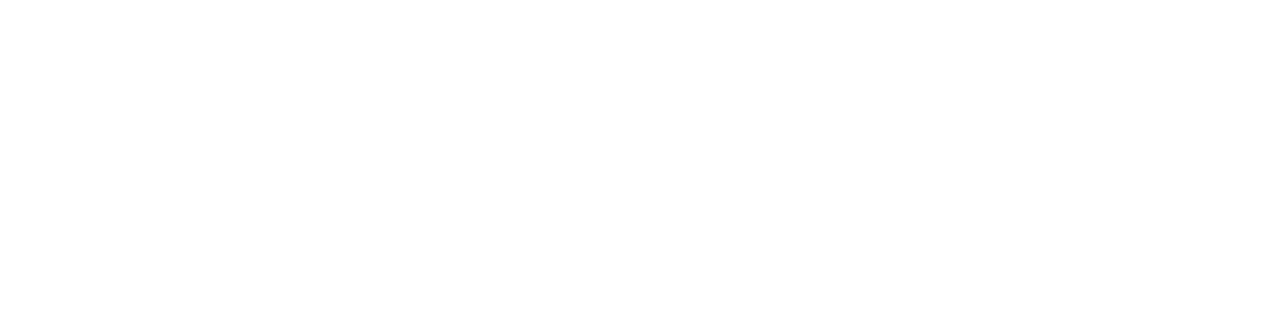
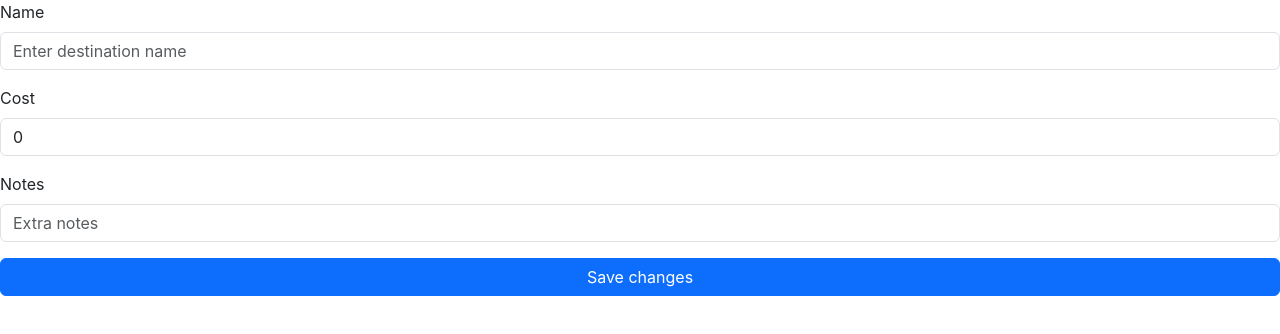
Before and after one commit to magiciansz/TT1_14, a React (Create React App) app in the folder frontend/dbs-tt24-itinerary/: page /edit-destination/1 in a window 1280 px wide. Before the commit this address had no page. Shown: the top 334 px of the page. Built offline with nearby package versions, Linux system fonts and the light colour scheme.

Commit message:
Completed all API integrations for destination CRUD

```diff
--- a/frontend/dbs-tt24-itinerary/src/App.js
+++ b/frontend/dbs-tt24-itinerary/src/App.js
@@ -5,6 +5,7 @@ import CreateItinerary from "./components/CreateItinerary";
 import Dashboard from "./components/Dashboard";
 import AddDestination from './components/AddDestination';
 import Destination from './components/Destination';
+import EditDestination from './components/EditDestination';
 
 function App() {
   return (
@@ -15,6 +16,8 @@ function App() {
         <Route path='create-itinerary' element={<CreateItinerary />} />
         <Route path='create-destination' element={<AddDestination />} />
         <Route path='destination' element={<Destination />} />
+        <Route path="edit-destination/:id" element={<EditDestination />} />
+
       </Routes>
     </BrowserRouter>
   );
--- a/frontend/dbs-tt24-itinerary/src/components/AddDestination.js
+++ b/frontend/dbs-tt24-itinerary/src/components/AddDestination.js
@@ -1,24 +1,33 @@
-import '../App.css';
-import '../index.js';
-import { useState, useEffect }  from "react";
+import "../App.css";
+import "../index.js";
+import { useState, useEffect } from "react";
 import { Table, Button, Form } from "react-bootstrap";
-import { Link } from 'react-router-dom';
+import { Link, useNavigate } from "react-router-dom";
 import axios from "axios";
 
-export default function AddDestination(){
-
+export default function AddDestination() {
+  const navigate = useNavigate();
   // Initialize state for form data
   const [formData, setFormData] = useState({
     name: "",
     cost: 0.0,
     notes: "",
-    country: 1
+    country: 1,
   });
 
   function handleSubmit(e) {
     e.preventDefault();
-        // const data = parseForm(e.target);
-        // fetch("/some-endpoint", { method: "post", data });
+    const url = "https://h4g.fly.dev/destination/";
+    axios
+      .post(url, {
+        country_id: 1,
+        cost: parseFloat(formData.cost),
+        name: formData.name,
+        notes: formData.notes,
+      })
+      .then(() => {
+        navigate(-1)
+      });
   }
 
   const handleUserInput = (event) => {
@@ -27,40 +36,40 @@ export default function AddDestination(){
     setFormData({ ...formData, [name]: value });
   };
 
-    return(
+  return (
     <>
       <form onSubmit={handleSubmit}>
-          <Form.Group className="mb-3">
+        <Form.Group className='mb-3'>
           <Form.Label>Name</Form.Label>
           <Form.Control
-                id="name"
-                placeholder="Enter destination name"
+            name='name'
+            placeholder='Enter destination name'
             value={formData.name}
             onChange={handleUserInput}
           />
         </Form.Group>
-          <Form.Group className="mb-3">
+        <Form.Group className='mb-3'>
           <Form.Label>Cost</Form.Label>
           <Form.Control
-                id="cost"
-                placeholder="Enter destination cost"
+            name='cost'
+            placeholder='Enter destination cost'
             value={formData.cost}
             onChange={handleUserInput}
           />
         </Form.Group>
-          <Form.Group className="mb-3">
+        <Form.Group className='mb-3'>
           <Form.Label>Notes</Form.Label>
           <Form.Control
-                id="notes"
-                placeholder="Extra notes"
+            name='notes'
+            placeholder='Extra notes'
             value={formData.notes}
             onChange={handleUserInput}
           />
         </Form.Group>
-          <Form.Group className="d-grid">
-            <Button type="submit">ADD</Button>
+        <Form.Group className='d-grid'>
+          <Button type='submit'>ADD</Button>
         </Form.Group>
       </form>
     </>
-    )
+  );
 }
--- a/frontend/dbs-tt24-itinerary/src/components/Destination.js
+++ b/frontend/dbs-tt24-itinerary/src/components/Destination.js
@@ -1,10 +1,8 @@
-
-import '../index.js';
-import { useState, useEffect }  from "react";
+import "../index.js";
+import { useState, useEffect } from "react";
 import { Table, Button, Form } from "react-bootstrap";
-import { Link } from 'react-router-dom';
+import { Link } from "react-router-dom";
 import axios from "axios";
-
 
 // Display list of destinations for a specific country
 function Destination() {
@@ -16,17 +14,25 @@ function Destination() {
       const result = res.data;
       setDestinations(result["data"]);
     });
-
   }, []);
 
+  function handleDeleteDestination(e) {
+    var destinationId = e.target.value;
+    axios
+      .delete("https://h4g.fly.dev/destination/" + destinationId)
+      .then(() => {
+        window.location.reload(false);
+      });
+  }
+
   return (
-    <div className="App">
-      <header className="App-header">
-        <p>
-          Country name
-        </p>
+    <div className='App'>
+      <header className='App-header'>
+        <p>Country name</p>
 
-        <Link to="/create-destination"><Button>ADD DESTINATION + </Button></Link>
+        <Link to='/create-destination'>
+          <Button>ADD DESTINATION + </Button>
+        </Link>
 
         <Table>
           <thead>
@@ -34,23 +40,34 @@ function Destination() {
               <th>Name</th>
               <th>Notes</th>
               <th>Cost</th>
+              <th>Actions</th>
             </tr>
           </thead>
           <tbody>
-        {destinations.map((item)=>(
+            {destinations.map((item) => (
               <tr key={item.id}>
                 <td>{item.name}</td>
                 <td>{item.notes}</td>
                 <td>{item.cost}</td>
-
+                <td>
+                  <div class='d-flex'>
+                    <Link to={"/edit-destination/" + item.id}>
+                      <Button type='submit'>Edit</Button>
+                    </Link>
+                    <Button
+                      variant='danger'
+                      value={item.id}
+                      onClick={handleDeleteDestination}
+                    >
+                      Delete
+                    </Button>
+                  </div>
+                </td>
               </tr>
             ))}
           </tbody>
-
         </Table>
-
       </header>
-
     </div>
   );
 }
--- /dev/null
+++ b/frontend/dbs-tt24-itinerary/src/components/EditDestination.js
@@ -0,0 +1,76 @@
+import "../App.css";
+import "../index.js";
+import { useState, useEffect } from "react";
+import { Table, Button, Form } from "react-bootstrap";
+import { Link } from "react-router-dom";
+import axios from "axios";
+import { useParams, useNavigate } from "react-router-dom";
+
+export default function EditDestination() {
+  const { id } = useParams();
+
+  // Initialize state for form data
+  const [formData, setFormData] = useState({
+    name: "",
+    cost: 0.0,
+    notes: "",
+    country: 1,
+  });
+
+  const navigate = useNavigate();
+
+  function handleSubmit(e) {
+    e.preventDefault();
+    const url = "https://h4g.fly.dev/destination/"+ id;
+    axios
+      .patch(url, {
+        cost: formData.cost,
+        notes: formData.notes
+      })
+      .then(() => {navigate(-1)})
+      .catch((error) => console.error(error));
+  }
+
+  const handleUserInput = (event) => {
+    var name = event.target.name;
+    var value = event.target.value;
+    setFormData({ ...formData, [name]: value });
+  };
+
+  return (
+    <>
+      <form onSubmit={handleSubmit}>
+        <Form.Group className='mb-3'>
+          <Form.Label>Name</Form.Label>
+          <Form.Control
+            name='name'
+            placeholder='Enter destination name'
+            value={formData.name}
+            onChange={handleUserInput}
+          />
+        </Form.Group>
+        <Form.Group className='mb-3'>
+          <Form.Label>Cost</Form.Label>
+          <Form.Control
+            name='cost'
+            placeholder='Enter destination cost'
+            value={formData.cost}
+            onChange={handleUserInput}
+          />
+        </Form.Group>
+        <Form.Group className='mb-3'>
+          <Form.Label>Notes</Form.Label>
+          <Form.Control
+            name='notes'
+            placeholder='Extra notes'
+            value={formData.notes}
+            onChange={handleUserInput}
+          />
+        </Form.Group>
+        <Form.Group className='d-grid'>
+          <Button type='submit'>Save changes</Button>
+        </Form.Group>
+      </form>
+    </>
+  );
+}
```
Lines whose indentation alone changed are shown as unchanged.
